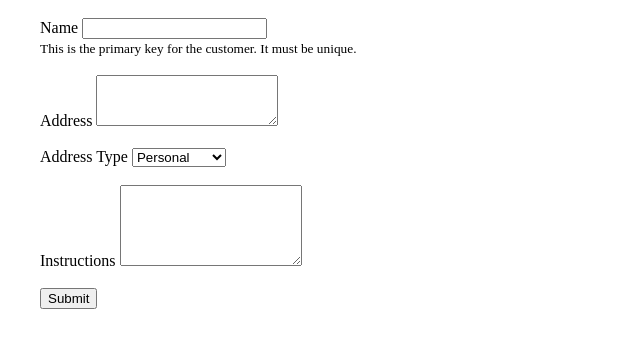
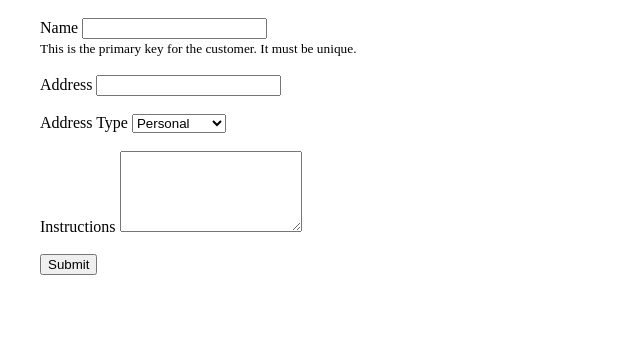
Before and after one commit to samsherman5/WesthillGroup, a Flask app: page /create in a window 1280 px wide. Shown: the part 38-386 px from the top of the page, without its empty margins (0-640 px from the left). Run offline with Flask 2, Linux system fonts and the light colour scheme.

Commit message:
Changed forms for create and update to prevent malformed email addresses

```diff
--- a/templates/create.html
+++ b/templates/create.html
@@ -53,7 +53,7 @@
 
             <label for="address">Address</label>
 
-            <textarea class="form-control" id="address" name="address" rows="3" required></textarea>
+            <input type="email" class="form-control" id="address" name="address" rows="3" required></input>
 
         </div>
 
--- a/templates/update.html
+++ b/templates/update.html
@@ -55,7 +55,7 @@
 
             <label for="address">Address</label>
 
-            <textarea class="form-control" id="address" name="address" rows="3">{{address}}</textarea>
+            <input type="email" class="form-control" id="address" name="address" rows="3">{{address}}</input>
 
         </div>
 
```
